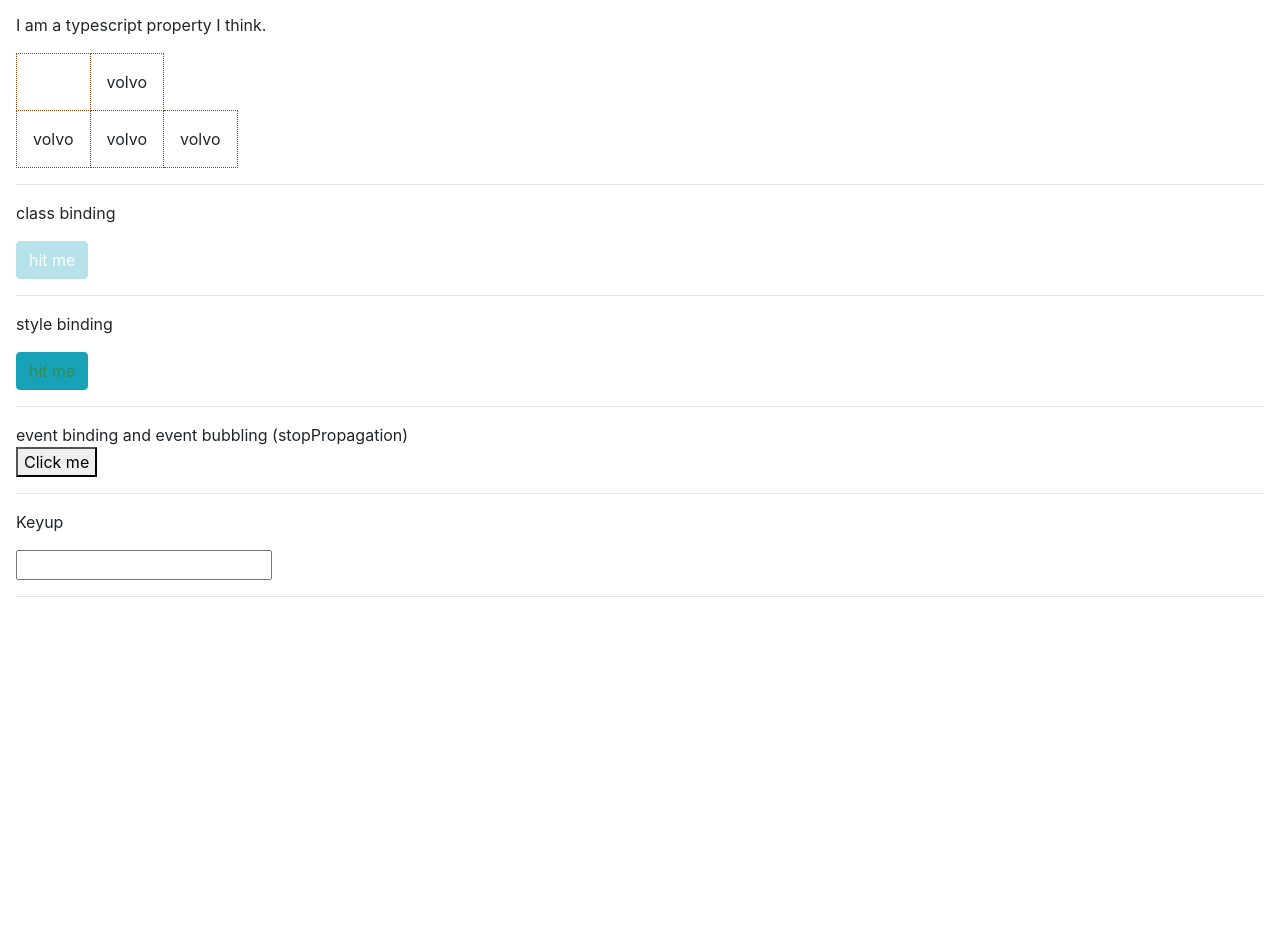
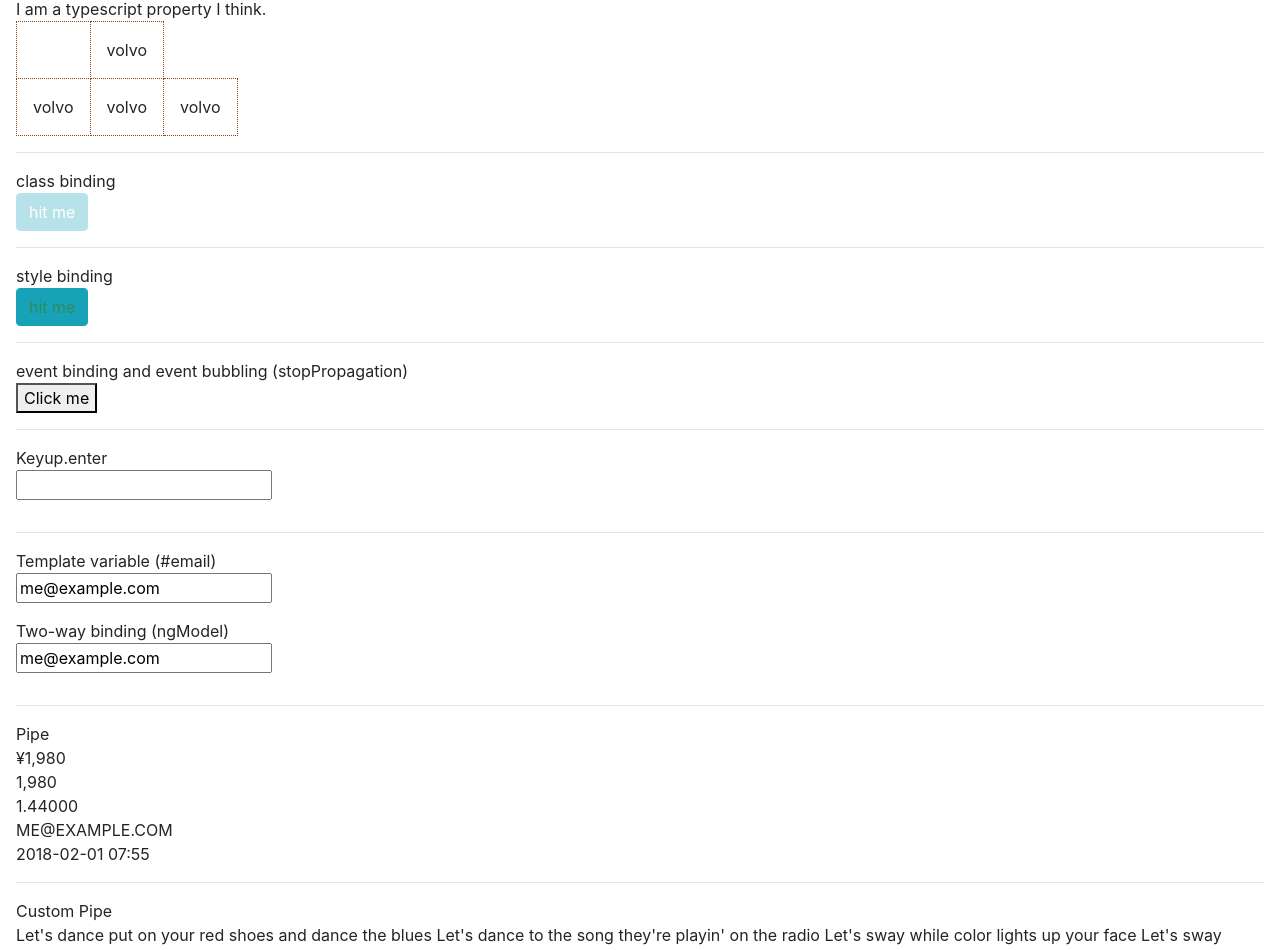
Before and after one commit to okichan/angular4-mosh, an Angular app: page / in a window 1280 px wide. Shown: the part 912-1862 px from the top of the page. Before the commit the page ends 1541 px from the top, so only its background shows below. Built offline with nearby package versions, Linux system fonts and the light colour scheme.

Commit message:
Ep 50  Custom Pipe

```diff
--- a/src/app/app.module.ts
+++ b/src/app/app.module.ts
@@ -5,16 +5,18 @@ import { FormsModule } from '@angular/forms'
 
 import { AppComponent } from './app.component';
 import { CoursesComponent } from './courses/courses.component';
+import { SummaryPipe } from './summary.pipe';
 
 
 @NgModule({
   declarations: [
     AppComponent,
-    CoursesComponent
+    CoursesComponent,
+    SummaryPipe
   ],
   imports: [
     BrowserModule,
-    FormsModule
+    FormsModule,
   ],
   providers: [CoursesService],
   bootstrap: [AppComponent]
--- a/src/app/courses/courses.component.html
+++ b/src/app/courses/courses.component.html
@@ -36,6 +36,30 @@
    <button (click)="clickHandler($event)">Click me</button>
 </div>
 <hr>
-<p>Keyup</p>
+<p>Keyup.enter</p>
 <input (keyup.enter)="onKeyUp()">
 <hr>
+<p>Template variable (#email)</p>
+<input [value]="email" (keyup.enter)="email = $event.target.value; onSubmitEmail()">
+<p>Two-way binding (ngModel)</p>
+<input [(ngModel)]="email" (keyup.enter)="onSubmitEmail()">
+<hr>
+<p>Pipe</p>
+<p>
+   {{ price | currency:'JPY':"symbol":'1.0-0' }}
+</p>
+<p>
+   {{ price | number }}
+</p>
+<p>
+   {{ 1.44 | number:'1.5-9' }}
+</p>
+<p>
+   {{ email | uppercase }}
+</p>
+<p>
+   {{ date | date:'yyyy-MM-dd HH:mm' }}
+</p>
+<hr>
+<p>Custom Pipe</p>
+{{ aLongText | summary:393 }}
--- a/src/app/courses/courses.component.scss
+++ b/src/app/courses/courses.component.scss
@@ -9,3 +9,11 @@ table {
    cursor: not-allowed;
    opacity: .3;
 }
+
+p {
+   margin-bottom: 0;
+}
+
+input {
+   margin-bottom: 1rem;
+}
--- a/src/app/courses/courses.component.ts
+++ b/src/app/courses/courses.component.ts
@@ -19,6 +19,27 @@ export class CoursesComponent implements OnInit {
    iAm: string = "I am a typescript property I think."
    isDisabled = true
 
+   email: string = "me@example.com"
+   price: number = 1980
+   date = new Date()
+   aLongText:string = `Let's dance put on your red shoes and dance the blues
+
+   Let's dance to the song
+   they're playin' on the radio
+
+   Let's sway
+   while color lights up your face
+   Let's sway
+   sway through the crowd to an empty space
+
+   If you say run, I'll run with you
+   If you say hide, we'll hide
+   Because my love for you
+   Would break my heart in two
+   If you should fall
+   Into my arms
+   And tremble like a flower`
+
    clickHandler(e) {
       e.stopPropagation()
       alert(`X position is ${e.screenX}`)
@@ -29,7 +50,11 @@ export class CoursesComponent implements OnInit {
    }
 
    onKeyUp() {
-         alert("Enter was pressed.")
+         alert("You pressed enter.")
+   }
+
+   onSubmitEmail() {
+      alert(this.email)
    }
 
    ngOnInit() {}
--- /dev/null
+++ b/src/app/summary.pipe.ts
@@ -0,0 +1,13 @@
+import { Pipe, PipeTransform } from "@angular/core";
+
+@Pipe({
+  name: "summary"
+})
+export class SummaryPipe implements PipeTransform {
+  transform(value: string, limit?: number) {
+    if (!value) return null;
+
+    let actualLimit = (limit) ? limit : 50
+    return value.substr(0, actualLimit) + '...'
+   }
+}
```
